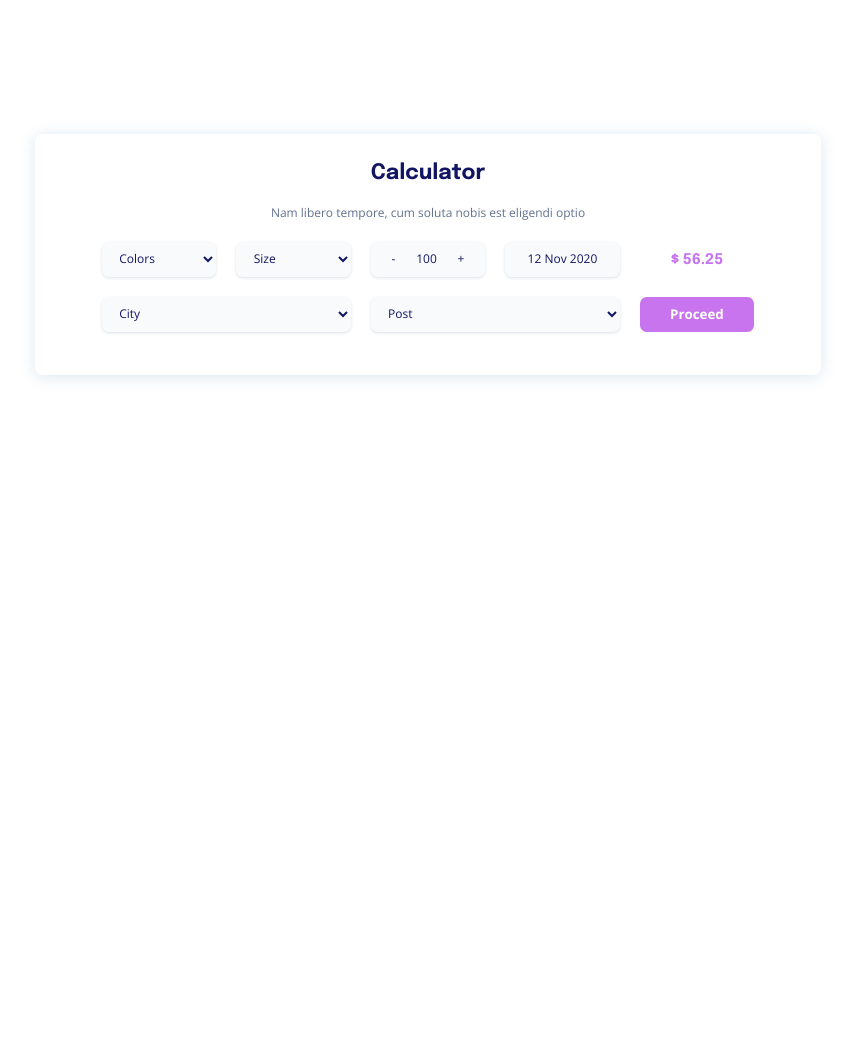
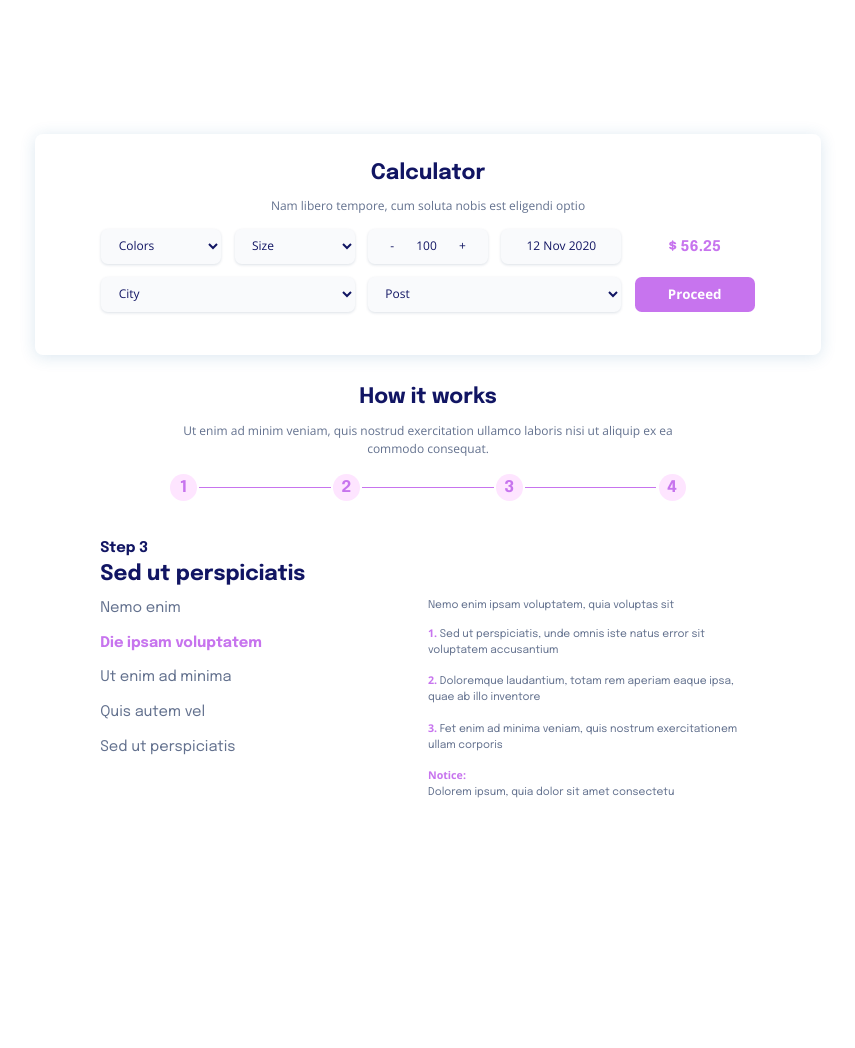
Before and after one commit to miamariia/Test_Project, a plain HTML site: page index.html in a window 1280 px wide. Shown: the part 980-2028 px from the top of the page, without its empty margins (212-1067 px from the left). Before the commit the page ends 1633 px from the top, so only its background shows below. Drawn offline with nearby package versions, Linux system fonts and the light colour scheme.

Commit message:
added Steps-section

```diff
--- a/index.html
+++ b/index.html
@@ -8,7 +8,9 @@
     <link rel="preconnect" href="https://fonts.gstatic.com">
     <link href="https://fonts.googleapis.com/css2?family=Open+Sans:wght@300;400;700&display=swap" rel="stylesheet">
     <link rel="preconnect" href="https://fonts.gstatic.com">
-    <link href="https://fonts.googleapis.com/css2?family=Epilogue:wght@300;400;700&family=Open+Sans:wght@300;400;700&display=swap" rel="stylesheet">
+    <link
+        href="https://fonts.googleapis.com/css2?family=Epilogue:wght@300;400;700&family=Open+Sans:wght@300;400;700&display=swap"
+        rel="stylesheet">
     <link rel="stylesheet" href="./css/style.min.css">
     <title>Product</title>
 </head>
@@ -30,8 +32,10 @@
 
                     <nav class="nav">
                         <ul class="nav-list">
-                        <li class="nav-list__item"><a href="#" class="nav-list__link"><img src="./image/icon/search-alt.svg" alt=""></a></li>
-                        <li class="nav-list__item"><a href="#" class="nav-list__link nav-list__link--bold"><img src="./image/icon/mobile-vibration.svg" alt="">Call us</a></li>
+                            <li class="nav-list__item"><a href="#" class="nav-list__link"><img
+                                        src="./image/icon/search-alt.svg" alt=""></a></li>
+                            <li class="nav-list__item"><a href="#" class="nav-list__link nav-list__link--bold"><img
+                                        src="./image/icon/mobile-vibration.svg" alt="">Call us</a></li>
                             <li class="nav-list__item"><a href="#" class="nav-list__link">About</a></li>
                             <li class="nav-list__item"><a href="#" class="nav-list__link">Product</a></li>
                             <li class="nav-list__item"><a href="#" class="nav-list__link">FAQ</a></li>
@@ -55,7 +59,11 @@
 
                     <div class="promo__left">
                         <h1 class="promo__title">At vero eos et accusamus et iusto odio dignissimos ducimus</h1>
-                        <div class="promo__text">Nam libero tempore, cum soluta nobis est eligendi optio, cumque nihil impedit, quo minus id, quod maxime placeat, facere possimus, omnis voluptas assumenda est, omnis dolor repellendus. Temporibus autem quibusdam et aut officiis debitis aut rerum necessitatibus saepe eveniet, ut et voluptates repudiandae sint et molestiae non recusandae. </div>
+                        <div class="promo__text">Nam libero tempore, cum soluta nobis est eligendi optio, cumque nihil
+                            impedit, quo minus id, quod maxime placeat, facere possimus, omnis voluptas assumenda est,
+                            omnis dolor repellendus. Temporibus autem quibusdam et aut officiis debitis aut rerum
+                            necessitatibus saepe eveniet, ut et voluptates repudiandae sint et molestiae non recusandae.
+                        </div>
                         <button class="btn promo__btn btn--purple">Try for free </button>
                     </div>
 
@@ -76,12 +84,17 @@
                                 <div class="section__item__img"><img src="./image/icon/notice.png" alt=""></div>
                                 <div class="section__item__title">Notice</div>
                             </div>
-                            <div class="section__item__text">Nam libero tempore, cum soluta nobis est eligendi optio, cumque nihil impedit, quo minus id, quod maxime placeat, facere possimus, omnis voluptas assumenda est.</div>
+                            <div class="section__item__text">Nam libero tempore, cum soluta nobis est eligendi optio,
+                                cumque nihil impedit, quo minus id, quod maxime placeat, facere possimus, omnis voluptas
+                                assumenda est.</div>
                         </div>
                     </div>
                     <div class="section__right">
                         <div class="section__title">Temporibus autem quibusdam et aut officiis debitis</div>
-                        <div class="section__text">At vero eos et accusamus et iusto odio dignissimos ducimus, qui blanditiis praesentium voluptatum deleniti atque corrupti, quos dolores et quas molestias excepturi sint, obcaecati cupiditate non provident, similique sunt in culpa, qui officia deserunt mollitia animi, id est laborum et dolorum fuga.</div>
+                        <div class="section__text">At vero eos et accusamus et iusto odio dignissimos ducimus, qui
+                            blanditiis praesentium voluptatum deleniti atque corrupti, quos dolores et quas molestias
+                            excepturi sint, obcaecati cupiditate non provident, similique sunt in culpa, qui officia
+                            deserunt mollitia animi, id est laborum et dolorum fuga.</div>
                         <button class="section__btn btn btn--purple">Try for free </button>
 
                     </div>
@@ -92,7 +105,6 @@
             <section class="calculator">
 
                 <div class="container calculator__container">
-
 
                     <div class="calculator__title">Calculator</div>
                     <div class="calculator__text">Nam libero tempore, cum soluta nobis est eligendi optio</div>
@@ -146,6 +158,55 @@
                     <button class="btn btn--purple calculator__btn">Proceed</button>
                 </div>
 
+            </section>
+
+            <section class="steps">
+
+                <div class="container steps__container">
+
+                    <div class="steps__title">How it works</div>
+                    <div class="steps__text"> Ut enim ad minim veniam, quis nostrud exercitation ullamco laboris nisi ut aliquip ex ea commodo consequat.</div>
+
+                    <div class="wrapper-steps">
+
+                        <div class="steps__round">1</div>
+                        <div class="steps__line"></div>
+
+                        <div class="steps__round">2</div>
+                        <div class="steps__line"></div>
+
+                        <div class="steps__round">3</div>
+                        <div class="steps__line"></div>
+
+                        <div class="steps__round">4</div>
+
+                    </div>
+                </div>
+
+                <div class="steps__item container ">
+                   <div class="steps__item__header">
+
+                    <div class="steps__item__title">Step 3</div>
+                    <div class="steps__item__subtitle">Sed ut perspiciatis</div>
+
+                   </div>
+
+                    <div class="steps__item__left">
+                        <p>Nemo enim</p>
+                        <p class="active">Die ipsam voluptatem</p>
+                        <p>Ut enim ad minima</p>
+                        <p>Quis autem vel</p>
+                        <p>Sed ut perspiciatis</p>
+                    </div>
+
+                    <div class="steps__item__right">
+                        <p class="subheader">Nemo enim ipsam voluptatem, quia voluptas sit</p>
+                        <p><span class="purple">1.</span> Sed ut perspiciatis, unde omnis iste natus error sit voluptatem accusantium</p>
+                        <p><span class="purple">2.</span> Doloremque laudantium, totam rem aperiam eaque ipsa, quae ab illo inventore </p>
+                        <p><span class="purple">3.</span> Fet enim ad minima veniam, quis nostrum exercitationem ullam corporis </p>
+                        <p><span class="purple">Notice:</span> <br>
+                            Dolorem ipsum, quia dolor sit amet consectetu</p>
+                    </div>
                 </div>
 
             </section>
--- a/sass/_general.scss
+++ b/sass/_general.scss
@@ -257,7 +257,7 @@ html, body {
             display: grid;
             height: 100%;
             grid-template-rows: 1fr;
-            grid-gap: 20px;
+            grid-gap: $twnty;
             grid-template-columns: repeat(12, 1fr);
             box-shadow: 0px 2px 16px rgba(32, 108, 164, 0.16);
             border-radius: 8px;
@@ -344,6 +344,137 @@ html, body {
         }
     }
 
+    .steps {
+
+        &__container {
+            height: 100%;
+            display: grid;
+            grid-template-columns: repeat(6, 2fr);
+            grid-column-gap: $twnty;
+        }
+
+        &__title {
+            grid-row: 1/2;
+            grid-column: 3/5;
+            @include title;
+            text-align: center;
+            font-size: $thttw;
+        }
+
+        &__text {
+            @include text;
+            text-align: center;
+            margin-top: $sxtn;
+            grid-row: 2/3;
+            grid-column: 2/6;
+        }
+
+        .wrapper-steps {
+            margin-top: 1.302vw;
+            display: flex;
+            justify-content: space-evenly;
+            grid-row: 3/4;
+            grid-column: 2/6;
+        }
+
+        &__round {
+            display: flex;
+            justify-content: center;
+            align-items: center;
+            background-color: #FEE5FF;
+            height: 2.083vw;
+            width: 2.083vw;
+            max-width: 40px;
+            max-height: 40px;
+            border-radius: 50%;
+            color: $primary;
+            font-family: Epilogue;
+            font-weight: bold;
+            font-size: 1.25vw;
+
+        }
+
+        &__line {
+            background-color: $primary;
+            align-self: center;
+            width: 10.26vw;
+            height: 0.1042vw;
+            max-width: 197px;
+            max-height: 2px;
+        }
+
+        &__item {
+            margin-top: 3.125vw;
+            grid-row: 4/5;
+            display: grid;
+            grid-template-columns: 1fr 5fr 5fr 1fr;
+
+            &__header {
+                grid-column: 2/3;
+                @include title;
+            }
+
+            &__title {
+                font-family: Epilogue;
+                font-size: 1.146vw;
+                line-height: 1.146vw;
+
+            }
+
+            &__subtitle {
+                margin-top: 0.521vw;
+                font-family: Epilogue;
+                font-size: $thttw;
+                line-height: 1.979vw;
+                margin-bottom: $twnty;
+            }
+
+            &__left {
+                @include text;
+                font-size: 1.146vw;
+                grid-column: 2/3;
+                p {
+                    margin-bottom: 1.563vw;
+                    font-family: Epilogue;
+                    line-height: 1.146vw;
+                }
+
+                :last-child {
+                    margin-bottom: 0;
+                }
+
+                .active {
+                    font-family: Epilogue;
+                    color: $primary;
+                    font-weight: bold;
+                }
+            }
+
+            &__right {
+                @include text;
+                font-size: $sxtn;
+                grid-column: 3/4;
+                p {
+                    font-family: Epilogue;
+                    margin-bottom: $twnty;
+                }
+
+                :last-child {
+                    margin-bottom: 0;
+                }
+
+                .subheader {
+                    margin-bottom: $twnty;
+                    line-height: $sxtn;
+                }
+            }
+
+            .purple {
+                font-weight: bold;
+                color: $primary;
+            }
+        }
+    }
 
 }
 
```
Also changed, not shown: css/style.min.css. Lines whose indentation alone changed are shown as unchanged.
